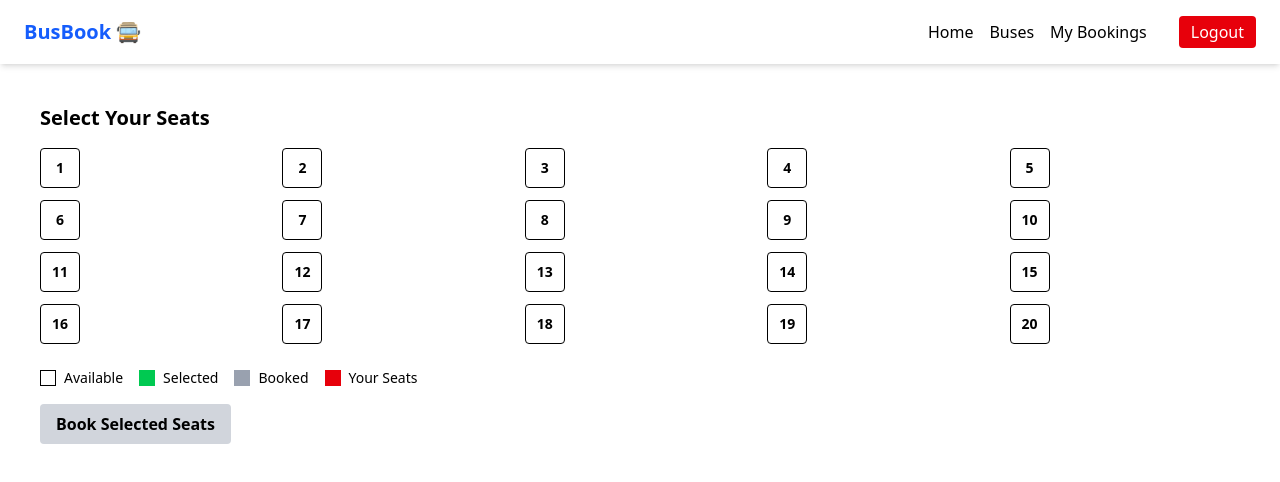
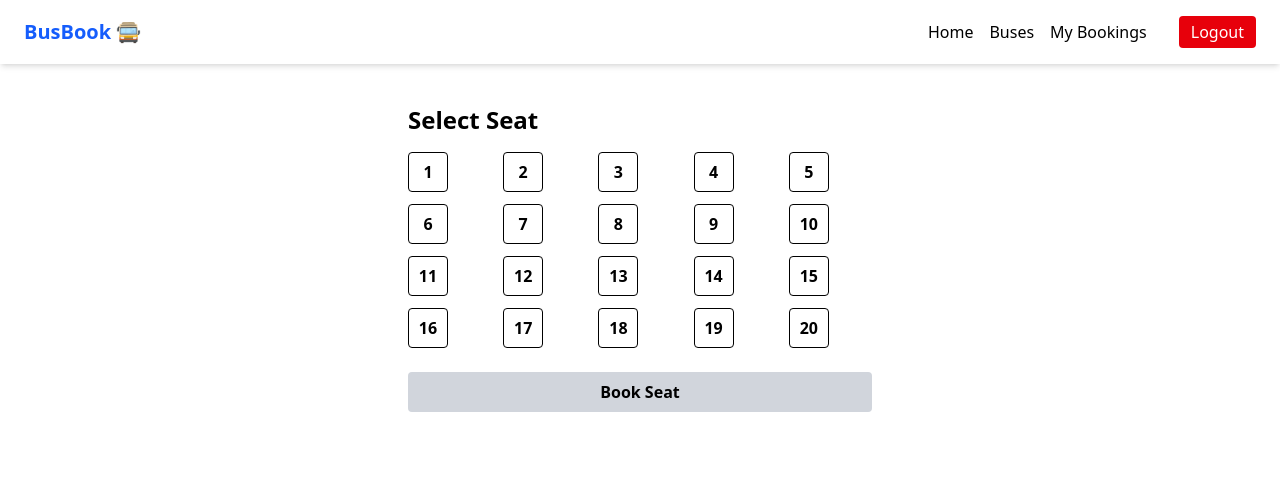
Before and after one commit to ashish6667/bus-ticket-website, a React app in the folder frontend/: page /select-seat/1 in a window 1280 px wide. Shown: the top 482 px of the page. Built offline with nearby package versions, Linux system fonts and the light colour scheme; sample sign-in values are in the browser's storage; the HTML template or start-up script is replaced by a standard one.

Commit message:
seat booking logic to enhance user experience and add seat cancellation functionality

```diff
--- a/frontend/src/pages/PassengerForm.jsx
+++ b/frontend/src/pages/PassengerForm.jsx
@@ -1,120 +1,37 @@
-import { useState, useEffect } from "react";
 import { useLocation, useNavigate } from "react-router-dom";
+import { bookSeat } from "../utils/seatBooking";
 import toast from "react-hot-toast";
 
 const PassengerForm = () => {
+  const { state } = useLocation();
   const navigate = useNavigate();
-  const location = useLocation();
 
-  // Get booking from location.state OR tempBooking
-  const stateBooking = location.state || {};
-  const tempBooking = JSON.parse(localStorage.getItem("tempBooking")) || {};
+  if (!state) return null;
 
-  const { bus, selectedSeats } = stateBooking.bus ? stateBooking : tempBooking;
+  const { busId, seats } = state;
+  const user = JSON.parse(localStorage.getItem("loggedInUser"));
 
-  const [passenger, setPassenger] = useState({
-    name: "",
-    email: "",
-    phone: "",
-  });
+  const confirmBooking = () => {
+    seats.forEach(seat => {
+      bookSeat(busId, seat, user.email);
+    });
 
-  useEffect(() => {
-    if (!bus || !selectedSeats) return;
-    localStorage.removeItem("tempBooking"); // clear temp after using
-  }, []);
-
-  if (!bus || !selectedSeats) {
-    return <p className="p-6 text-red-600">No bus or seats selected!</p>;
-  }
-
-  const handleChange = (e) => {
-    setPassenger({ ...passenger, [e.target.name]: e.target.value });
-  };
-
-  const handleSubmit = (e) => {
-    e.preventDefault();
-
-    const loggedInUser = JSON.parse(localStorage.getItem("loggedInUser"));
-    if (!loggedInUser) {
-      toast.error("Please login first!");
-      navigate("/login");
-      return;
-    }
-
-    const bookingData = {
-      busId: bus.id,
-      busRoute: `${bus.from} → ${bus.to}`,
-      passenger,
-      seats: selectedSeats,
-      bookedAt: new Date().toLocaleString(),
-    };
-
-    //  USER-SPECIFIC KEY
-    const userBookingKey = `bookings_${loggedInUser.email}`;
-    const existingBookings =
-      JSON.parse(localStorage.getItem(userBookingKey)) || [];
-
-    // Save only to this user
-    localStorage.setItem(
-      userBookingKey,
-      JSON.stringify([...existingBookings, bookingData])
-    );
-
-    toast.success("Booking successful!");
+    toast.success("Booking successful");
     navigate("/my-bookings");
   };
 
   return (
-    <div className="min-h-screen bg-gray-100 flex items-center justify-center p-6">
-      <div className="bg-white p-8 rounded-xl shadow w-full max-w-md">
-        <h1 className="text-2xl font-bold mb-4 text-blue-600">
-          Passenger Details
-        </h1>
+    <div className="p-6 max-w-md mx-auto bg-white rounded shadow">
+      <h2 className="text-xl font-bold mb-4">Confirm Booking</h2>
 
-        <p className="mb-2">
-          <strong>Bus:</strong> {bus.name} ({bus.from} → {bus.to})
-        </p>
-        <p className="mb-4">
-          <strong>Seats:</strong> {selectedSeats.join(", ")}
-        </p>
+      <p><strong>Seats:</strong> {seats.join(", ")}</p>
 
-        <form onSubmit={handleSubmit} className="space-y-4">
-          <input
-            type="text"
-            name="name"
-            placeholder="Full Name"
-            value={passenger.name}
-            onChange={handleChange}
-            className="w-full border p-3 rounded"
-            required
-          />
-          <input
-            type="email"
-            name="email"
-            placeholder="Email"
-            value={passenger.email}
-            onChange={handleChange}
-            className="w-full border p-3 rounded"
-            required
-          />
-          <input
-            type="tel"
-            name="phone"
-            placeholder="Phone Number"
-            value={passenger.phone}
-            onChange={handleChange}
-            className="w-full border p-3 rounded"
-            required
-          />
-
-          <button
-            type="submit"
-            className="w-full bg-blue-600 text-white p-3 rounded font-semibold hover:bg-blue-700"
-          >
-            Proceed to Book
-          </button>
-        </form>
-      </div>
+      <button
+        onClick={confirmBooking}
+        className="mt-4 w-full bg-green-600 text-white py-2 rounded"
+      >
+        Confirm
+      </button>
     </div>
   );
 };
--- a/frontend/src/pages/SeatSelection.jsx
+++ b/frontend/src/pages/SeatSelection.jsx
@@ -1,129 +1,122 @@
 import { useEffect, useState } from "react";
 import { useParams, useNavigate } from "react-router-dom";
-import { getBookedSeats, bookSeat } from "../utils/seatBooking";
 import toast from "react-hot-toast";
+import {
+  getBookedSeats,
+  getUserSeats,
+  bookSeat,
+  cancelSeat,
+} from "../utils/seatBooking";
 
 const SeatSelection = () => {
-  const { id } = useParams(); // Bus ID
+  const { id } = useParams();
   const navigate = useNavigate();
 
-  const [selectedSeats, setSelectedSeats] = useState([]);
-  const [bookedSeats, setBookedSeats] = useState([]); // numbers
-  const [mySeats, setMySeats] = useState([]); // numbers
-  const [userEmail, setUserEmail] = useState("");
+  const [bookedSeats, setBookedSeats] = useState([]);
+  const [mySeats, setMySeats] = useState([]);
+  const [selectedSeat, setSelectedSeat] = useState(null);
+  const [user, setUser] = useState(null);
 
   useEffect(() => {
-    const user = JSON.parse(localStorage.getItem("loggedInUser"));
-    if (!user) {
+    const loggedUser = JSON.parse(localStorage.getItem("loggedInUser"));
+    if (!loggedUser) {
       navigate("/login");
       return;
     }
 
-    setUserEmail(user.email);
+    setUser(loggedUser);
+    refreshSeats(loggedUser.email);
+  }, [id]);
 
-    // Read raw bookings from localStorage
-    const allBookings = JSON.parse(localStorage.getItem("bookings")) || {};
-    const busBookings = Array.isArray(allBookings[id]) ? allBookings[id] : [];
-
-    const allSeatNumbers = busBookings.map((b) => b.seatNumber);
-    const mySeatNumbers = busBookings
-      .filter((b) => b.userEmail === user.email)
-      .map((b) => b.seatNumber);
-
-    setBookedSeats(allSeatNumbers);
-    setMySeats(mySeatNumbers);
-  }, [id, navigate]);
-
-  const handleSelect = (seatNumber) => {
-    if (selectedSeats.includes(seatNumber)) {
-      setSelectedSeats(selectedSeats.filter((s) => s !== seatNumber));
-    } else {
-      setSelectedSeats([...selectedSeats, seatNumber]);
-    }
+  const refreshSeats = (email) => {
+    setBookedSeats(getBookedSeats(id));
+    setMySeats(getUserSeats(id, email));
   };
 
-  const handleBookSeats = () => {
-    let success = true;
-
-    for (let seat of selectedSeats) {
-      const booked = bookSeat(id, seat, userEmail);
-      if (!booked) {
-        success = false;
-        toast.error(`Seat ${seat} already booked`);
-      }
+  const handleSeatClick = (seat) => {
+    if (mySeats.includes(seat)) {
+      cancelSeat(id, seat, user.email);
+      toast.success(`Seat ${seat} cancelled`);
+      refreshSeats(user.email);
+      return;
     }
 
-    if (success) {
-      toast.success("Seats booked successfully!");
-      setSelectedSeats([]);
-      navigate("/my-bookings");
-    }
+    if (bookedSeats.includes(seat)) return;
+
+    setSelectedSeat(seat === selectedSeat ? null : seat);
   };
 
-  const totalSeats = 20;
-  const seats = Array.from({ length: totalSeats }, (_, i) => i + 1);
+  const handleBooking = () => {
+    if (!selectedSeat) return;
+
+    const success = bookSeat(id, selectedSeat, user.email);
+
+    if (!success) {
+      toast.error("Seat already booked");
+      refreshSeats(user.email);
+      setSelectedSeat(null);
+      return;
+    }
+
+    toast.success(`Seat ${selectedSeat} booked successfully`);
+
+    setSelectedSeat(null);
+    refreshSeats(user.email);
+
+    // ✅ REDIRECT TO MY BOOKINGS
+    navigate("/my-bookings");
+  };
+
+  const seats = Array.from({ length: 20 }, (_, i) => i + 1);
 
   return (
-    <div className="p-6">
-      <h2 className="text-xl font-bold mb-4">Select Your Seats</h2>
+    <div className="p-6 max-w-lg mx-auto">
+      <h2 className="text-2xl font-bold mb-4">Select Seat</h2>
 
       <div className="grid grid-cols-5 gap-3 mb-6">
-        {seats.map((num) => {
-          const isBooked = bookedSeats.includes(num);
-          const isMine = mySeats.includes(num);
-          const isSelected = selectedSeats.includes(num);
+        {seats.map((seat) => {
+          const isBooked = bookedSeats.includes(seat);
+          const isMine = mySeats.includes(seat);
+          const isSelected = seat === selectedSeat;
+
+          let style =
+            "w-10 h-10 flex items-center justify-center rounded font-semibold cursor-pointer ";
+
+          if (isMine) style += "bg-red-600 text-white";
+          else if (isBooked)
+            style += "bg-gray-400 text-white cursor-not-allowed";
+          else if (isSelected) style += "bg-green-600 text-white";
+          else style += "bg-white border hover:bg-green-100";
 
           return (
             <div
-              key={num}
-              title={isBooked ? "Already booked" : "Available"}
-              onClick={() =>
-                !isBooked && handleSelect(num)
+              key={seat}
+              className={style}
+              title={
+                isMine
+                  ? "Click to cancel booking"
+                  : isBooked
+                  ? "Already booked"
+                  : ""
               }
-              className={`w-10 h-10 flex items-center justify-center rounded text-sm font-semibold
-                ${
-                  isBooked
-                    ? isMine
-                      ? "bg-red-600 text-white cursor-not-allowed"
-                      : "bg-gray-400 text-white cursor-not-allowed"
-                    : isSelected
-                    ? "bg-green-500 text-white cursor-pointer"
-                    : "bg-white border cursor-pointer hover:bg-green-100"
-                }`}
-            >
-              {num}
+              onClick={() => handleSeatClick(seat)}>
+              {seat}
             </div>
           );
         })}
       </div>
 
-      {/* Legend */}
-      <div className="flex gap-4 mb-4 text-sm">
-        <span className="flex items-center gap-2">
-          <div className="w-4 h-4 bg-white border"></div> Available
-        </span>
-        <span className="flex items-center gap-2">
-          <div className="w-4 h-4 bg-green-500"></div> Selected
-        </span>
-        <span className="flex items-center gap-2">
-          <div className="w-4 h-4 bg-gray-400"></div> Booked
-        </span>
-        <span className="flex items-center gap-2">
-          <div className="w-4 h-4 bg-red-600"></div> Your Seats
-        </span>
-      </div>
-
       <button
-        onClick={handleBookSeats}
-        disabled={!selectedSeats.length}
-        className={`px-4 py-2 rounded font-semibold transition
+        onClick={handleBooking}
+        disabled={!selectedSeat}
+        className={`w-full py-2 rounded font-semibold transition
           ${
-            selectedSeats.length
+            selectedSeat
               ? "bg-blue-600 text-white hover:bg-blue-700"
               : "bg-gray-300 cursor-not-allowed"
-          }`}
-      >
-        Book Selected Seats
+          }
+        `}>
+        Book Seat
       </button>
     </div>
   );
--- a/frontend/src/utils/seatBooking.js
+++ b/frontend/src/utils/seatBooking.js
@@ -1,56 +1,49 @@
-// utils/seatBooking.js
-
-/**
- * Get booked seats for a bus
- * @param {string|number} busId
- * @returns {Array<number>} - Array of booked seat numbers
- */
-export const getBookedSeats = (busId) => {
-  let allBookings = {};
-  try {
-    allBookings = JSON.parse(localStorage.getItem("bookings")) || {};
-  } catch (e) {
-    console.error("Invalid bookings data in localStorage", e);
-    allBookings = {};
-  }
-
-  // Ensure it's an array
-  let busBookings = allBookings[busId];
-  if (!Array.isArray(busBookings)) busBookings = [];
-
-  return busBookings.map((b) => b.seatNumber);
+// Get all bookings safely
+const getAllBookings = () => {
+  const data = JSON.parse(localStorage.getItem("bookings"));
+  return typeof data === "object" && data !== null ? data : {};
 };
 
-/**
- * Book a seat for a bus by a user
- * @param {string|number} busId
- * @param {number} seatNumber
- * @param {string} userEmail
- * @returns {boolean} - true if booked successfully, false if already booked
- */
+// Get booked seat numbers for a bus
+export const getBookedSeats = (busId) => {
+  const bookings = getAllBookings();
+  const busBookings = Array.isArray(bookings[busId]) ? bookings[busId] : [];
+  return busBookings.map(b => b.seatNumber);
+};
+
+// Get seats booked by a specific user
+export const getUserSeats = (busId, userEmail) => {
+  const bookings = getAllBookings();
+  const busBookings = Array.isArray(bookings[busId]) ? bookings[busId] : [];
+  return busBookings
+    .filter(b => b.userEmail === userEmail)
+    .map(b => b.seatNumber);
+};
+
+// Book seat
 export const bookSeat = (busId, seatNumber, userEmail) => {
-  let allBookings = {};
-  try {
-    allBookings = JSON.parse(localStorage.getItem("bookings")) || {};
-  } catch (e) {
-    console.error("Invalid bookings data in localStorage", e);
-    allBookings = {};
-  }
+  const bookings = getAllBookings();
+  const busBookings = Array.isArray(bookings[busId]) ? bookings[busId] : [];
 
-  // Ensure busBookings is an array
-  let busBookings = allBookings[busId];
-  if (!Array.isArray(busBookings)) busBookings = [];
-
-  // Check if seat is already booked
-  if (busBookings.find((b) => b.seatNumber === seatNumber)) {
+  if (busBookings.some(b => b.seatNumber === seatNumber)) {
     return false;
   }
 
-  // Add new booking
   busBookings.push({ seatNumber, userEmail });
-
-  allBookings[busId] = busBookings;
-  localStorage.setItem("bookings", JSON.stringify(allBookings));
+  bookings[busId] = busBookings;
+  localStorage.setItem("bookings", JSON.stringify(bookings));
 
   return true;
 };
+
+// Cancel seat
+export const cancelSeat = (busId, seatNumber, userEmail) => {
+  const bookings = getAllBookings();
+  const busBookings = Array.isArray(bookings[busId]) ? bookings[busId] : [];
+
+  bookings[busId] = busBookings.filter(
+    b => !(b.seatNumber === seatNumber && b.userEmail === userEmail)
+  );
+
+  localStorage.setItem("bookings", JSON.stringify(bookings));
+};
```
